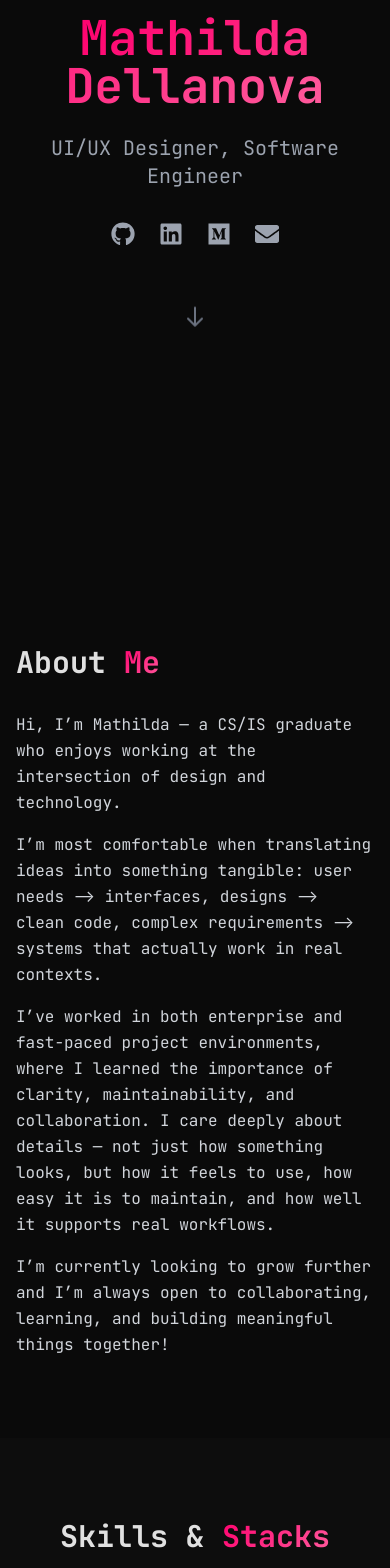
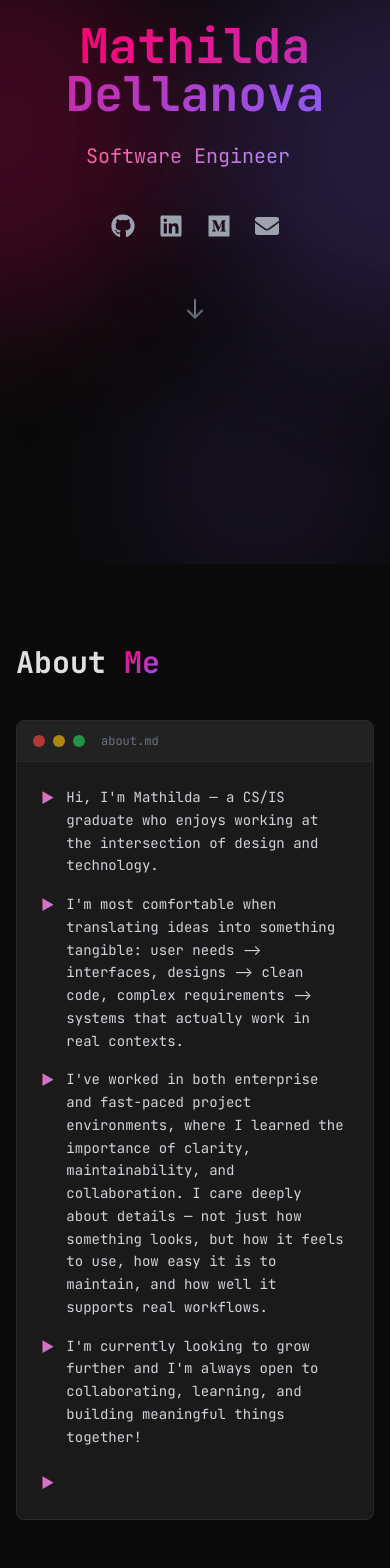
Before and after one commit to mathildahere/mathildahere.github.io, a Next.js app: page / in a window 390 px wide. Shown: the part 280-1848 px from the top of the page. Built offline with nearby package versions, Linux system fonts and the light colour scheme.

Commit message:
Pages redesign

```diff
--- a/app/globals.css
+++ b/app/globals.css
@@ -32,11 +32,34 @@ body {
   color: white;
 }
 
+/* Scrollbar */
+::-webkit-scrollbar {
+  width: 6px;
+}
+::-webkit-scrollbar-track {
+  background: #0a0a0a;
+}
+::-webkit-scrollbar-thumb {
+  background: linear-gradient(180deg, #ff006e, #8b5cf6);
+  border-radius: 3px;
+}
+
 .gradient-text {
-  background: linear-gradient(135deg, #ff006e 0%, #ff5c9d 100%);
+  background: linear-gradient(135deg, #ff006e 0%, #8b5cf6 100%);
   -webkit-background-clip: text;
   -webkit-text-fill-color: transparent;
   background-clip: text;
+}
+
+.gradient-text-subtle {
+  background: linear-gradient(135deg, #ff5c9d 0%, #a78bfa 100%);
+  -webkit-background-clip: text;
+  -webkit-text-fill-color: transparent;
+  background-clip: text;
+}
+
+.gradient-border {
+  border-image: linear-gradient(135deg, #ff006e, #8b5cf6) 1;
 }
 
 @layer utilities {
@@ -50,4 +73,12 @@ body {
     opacity: 1;
     transform: translateY(0);
   }
+
+  .glow-pink {
+    box-shadow: 0 0 20px rgba(255, 0, 110, 0.15);
+  }
+
+  .glow-pink-strong {
+    box-shadow: 0 0 30px rgba(255, 0, 110, 0.25);
+  }
 }
--- a/components/About.tsx
+++ b/components/About.tsx
@@ -1,28 +1,45 @@
 'use client';
+
+const lines = [
+  "Hi, I'm Mathilda — a CS/IS graduate who enjoys working at the intersection of design and technology.",
+  "I'm most comfortable when translating ideas into something tangible: user needs ⟶ interfaces, designs ⟶ clean code, complex requirements ⟶ systems that actually work in real contexts.",
+  "I've worked in both enterprise and fast-paced project environments, where I learned the importance of clarity, maintainability, and collaboration. I care deeply about details — not just how something looks, but how it feels to use, how easy it is to maintain, and how well it supports real workflows.",
+  "I'm currently looking to grow further and I'm always open to collaborating, learning, and building meaningful things together!",
+];
 
 export default function About() {
   return (
     <section id="about" className="py-20 px-4 sm:px-6 lg:px-8">
       <div className="max-w-4xl mx-auto">
-        <h2 className="text-3xl sm:text-4xl font-bold mb-8">
+        <h2 className="text-3xl sm:text-4xl font-bold mb-10">
           About <span className="gradient-text">Me</span>
         </h2>
-        <div className="text-gray-300 space-y-4 leading-relaxed">
-          <p>
-            Hi, I’m Mathilda — a CS/IS graduate who enjoys working at the intersection of design and technology.
-          </p>
-          <p>
-            I’m most comfortable when translating ideas into something tangible: user needs ⟶ interfaces,
-            designs ⟶ clean code, complex requirements ⟶ systems that actually work in real contexts.
-          </p>
-          <p>
-            I’ve worked in both enterprise and fast-paced project environments, where I learned the importance of clarity,
-            maintainability, and collaboration. I care deeply about details — not just how something looks, but how it feels to use,
-            how easy it is to maintain, and how well it supports real workflows.
-          </p>
-          <p>
-            I’m currently looking to grow further and I’m always open to collaborating, learning, and building meaningful things together!
-          </p>
+
+        {/* Terminal window */}
+        <div className="bg-dark-card rounded-lg border border-dark-border overflow-hidden">
+          {/* Title bar */}
+          <div className="flex items-center gap-2 px-4 py-3 bg-dark-border/50 border-b border-dark-border">
+            <div className="w-3 h-3 rounded-full bg-red-500/70" />
+            <div className="w-3 h-3 rounded-full bg-yellow-500/70" />
+            <div className="w-3 h-3 rounded-full bg-green-500/70" />
+            <span className="ml-2 text-xs text-gray-500">about.md</span>
+          </div>
+
+          {/* Body */}
+          <div className="p-6 space-y-4 text-sm leading-relaxed">
+            {lines.map((line, i) => (
+              <div key={i} className="flex items-start gap-3 group">
+                <span className="shrink-0 gradient-text-subtle font-bold select-none mt-px">▶</span>
+                <p className="text-gray-300 group-hover:text-gray-100 transition-colors duration-200">
+                  {line}
+                </p>
+              </div>
+            ))}
+            <div className="flex items-center gap-3 pt-2">
+              <span className="gradient-text-subtle font-bold select-none">▶</span>
+              <span className="animate-blink text-pink-accent">█</span>
+            </div>
+          </div>
         </div>
       </div>
     </section>
--- a/components/Hero.tsx
+++ b/components/Hero.tsx
@@ -1,8 +1,15 @@
 'use client';
 
+import { useState, useEffect } from 'react';
 import { FaGithub, FaLinkedin, FaMedium, FaEnvelope } from 'react-icons/fa';
 
+const roles = ['UI/UX Designer', 'Software Engineer', 'Full-stack Developer', 'Problem Solver'];
+
 export default function Hero() {
+  const [roleIndex, setRoleIndex] = useState(0);
+  const [displayed, setDisplayed] = useState('');
+  const [isDeleting, setIsDeleting] = useState(false);
+
   const socialLinks = [
     { icon: FaGithub, href: 'https://github.com/mathildahere', label: 'GitHub' },
     { icon: FaLinkedin, href: 'https://linkedin.com/in/mathilda-dellanova', label: 'LinkedIn' },
@@ -10,14 +17,43 @@ export default function Hero() {
     { icon: FaEnvelope, href: 'mailto:mathilda.here@gmail.com', label: 'Email' },
   ];
 
+  useEffect(() => {
+    const currentRole = roles[roleIndex];
+    const speed = isDeleting ? 50 : 100;
+
+    const timer = setTimeout(() => {
+      if (!isDeleting) {
+        setDisplayed(currentRole.slice(0, displayed.length + 1));
+        if (displayed.length + 1 === currentRole.length) {
+          setTimeout(() => setIsDeleting(true), 1800);
+        }
+      } else {
+        setDisplayed(currentRole.slice(0, displayed.length - 1));
+        if (displayed.length - 1 === 0) {
+          setIsDeleting(false);
+          setRoleIndex((prev) => (prev + 1) % roles.length);
+        }
+      }
+    }, speed);
+
+    return () => clearTimeout(timer);
+  }, [displayed, isDeleting, roleIndex]);
+
   return (
-    <section id="hero" className="min-h-screen flex items-center justify-center px-4 sm:px-6 lg:px-8 pt-16">
-      <div className="max-w-4xl w-full text-center animate-fade-in">
+    <section id="hero" className="relative min-h-screen flex items-center justify-center px-4 sm:px-6 lg:px-8 pt-16 overflow-hidden">
+      {/* Background orbs */}
+      <div className="absolute top-1/4 -left-48 w-96 h-96 bg-pink-accent/20 rounded-full blur-3xl animate-orb-float pointer-events-none" />
+      <div className="absolute bottom-1/4 -right-48 w-96 h-96 bg-purple-accent/20 rounded-full blur-3xl animate-orb-float-delay pointer-events-none" />
+      <div className="absolute top-3/4 left-1/3 w-64 h-64 bg-purple-accent/10 rounded-full blur-3xl pointer-events-none" />
+
+      <div className="relative max-w-4xl w-full text-center animate-fade-in">
         <h1 className="text-5xl sm:text-6xl md:text-7xl lg:text-8xl font-bold mb-6">
           <span className="gradient-text">Mathilda Dellanova</span>
         </h1>
-        <p className="text-xl sm:text-2xl md:text-3xl text-gray-400 mb-8">
-          UI/UX Designer, Software Engineer
+
+        <p className="text-xl sm:text-2xl md:text-3xl mb-8 h-10">
+          <span className="gradient-text-subtle">{displayed}</span>
+          <span className="animate-blink text-pink-accent ml-0.5">|</span>
         </p>
 
         {/* Social Links */}
--- a/components/Navigation.tsx
+++ b/components/Navigation.tsx
@@ -26,7 +26,9 @@ export default function Navigation() {
   return (
     <nav
       className={`fixed top-0 left-0 right-0 z-50 transition-all duration-300 ${
-        isScrolled ? 'bg-dark-bg/95 backdrop-blur-md shadow-lg' : 'bg-transparent'
+        isScrolled
+          ? 'bg-dark-bg/80 backdrop-blur-md border-b border-white/5 shadow-lg shadow-black/30'
+          : 'bg-transparent'
       }`}
     >
       <div className="max-w-7xl mx-auto px-4 sm:px-6 lg:px-8">
@@ -45,7 +47,7 @@ export default function Navigation() {
                 className="text-gray-300 hover:text-pink-accent transition-colors duration-200 relative group"
               >
                 {item.name}
-                <span className="absolute -bottom-1 left-0 w-0 h-0.5 bg-pink-accent transition-all duration-200 group-hover:w-full"></span>
+                <span className="absolute -bottom-1 left-0 w-0 h-0.5 bg-gradient-to-r from-pink-accent to-purple-accent transition-all duration-200 group-hover:w-full"></span>
               </a>
             ))}
           </div>
--- a/components/Projects.tsx
+++ b/components/Projects.tsx
@@ -80,7 +80,7 @@ export default function Projects() {
               href={project.link}
               target="_blank"
               rel="noopener noreferrer"
-              className="group bg-dark-card rounded-lg overflow-hidden border border-dark-border hover:border-pink-accent transition-all duration-300 transform hover:scale-105"
+              className="group bg-dark-card rounded-lg overflow-hidden border border-dark-border hover:border-pink-accent hover:shadow-xl hover:shadow-pink-accent/15 transition-all duration-300 transform hover:scale-105"
             >
               <div className="relative overflow-hidden aspect-video">
                 <img
--- a/components/Skills.tsx
+++ b/components/Skills.tsx
@@ -1,8 +1,9 @@
 'use client';
 
-export default function Skills() {
-  const skills = [
-    // Frontend
+const skillCategories = [
+  {
+    label: 'Frontend',
+    skills: [
       { name: 'HTML', icon: 'https://cdn.jsdelivr.net/gh/devicons/devicon/icons/html5/html5-original.svg' },
       { name: 'CSS', icon: 'https://cdn.jsdelivr.net/gh/devicons/devicon/icons/css3/css3-original.svg' },
       { name: 'JavaScript', icon: 'https://cdn.jsdelivr.net/gh/devicons/devicon/icons/javascript/javascript-original.svg' },
@@ -11,56 +12,83 @@ export default function Skills() {
       { name: 'Next.js', icon: 'https://cdn.jsdelivr.net/gh/devicons/devicon/icons/nextjs/nextjs-original.svg' },
       { name: 'Angular', icon: 'https://cdn.jsdelivr.net/gh/devicons/devicon/icons/angularjs/angularjs-original.svg' },
       { name: 'Tailwind CSS', icon: 'https://cdn.jsdelivr.net/gh/devicons/devicon/icons/tailwindcss/tailwindcss-original.svg' },
-
-    // Backend
+    ],
+  },
+  {
+    label: 'Backend',
+    skills: [
       { name: 'Node.js', icon: 'https://cdn.jsdelivr.net/gh/devicons/devicon/icons/nodejs/nodejs-original.svg' },
       { name: 'Spring Boot', icon: 'https://cdn.jsdelivr.net/gh/devicons/devicon/icons/spring/spring-original.svg' },
       { name: 'Django', icon: 'https://cdn.jsdelivr.net/gh/devicons/devicon/icons/django/django-plain.svg' },
-
-    // Database
+    ],
+  },
+  {
+    label: 'Database',
+    skills: [
       { name: 'MySQL', icon: 'https://cdn.jsdelivr.net/gh/devicons/devicon/icons/mysql/mysql-original.svg' },
       { name: 'PostgreSQL', icon: 'https://cdn.jsdelivr.net/gh/devicons/devicon/icons/postgresql/postgresql-original.svg' },
-
-    // DevOps & Deployment
+    ],
+  },
+  {
+    label: 'DevOps & Deployment',
+    skills: [
       { name: 'NPM', icon: 'https://cdn.jsdelivr.net/gh/devicons/devicon/icons/npm/npm-original-wordmark.svg' },
       { name: 'Git', icon: 'https://cdn.jsdelivr.net/gh/devicons/devicon/icons/git/git-original.svg' },
       { name: 'GitHub', icon: 'https://cdn.jsdelivr.net/gh/devicons/devicon/icons/github/github-original.svg' },
       { name: 'Vercel', icon: 'https://cdn.jsdelivr.net/gh/devicons/devicon/icons/vercel/vercel-original.svg' },
       { name: 'Netlify', icon: 'https://cdn.jsdelivr.net/gh/devicons/devicon/icons/netlify/netlify-original.svg' },
       { name: 'Railway', icon: 'https://cdn.jsdelivr.net/gh/devicons/devicon/icons/railway/railway-original.svg' },
-
-    // Tools
+    ],
+  },
+  {
+    label: 'Tools & Design',
+    skills: [
+      { name: 'Figma', icon: 'https://cdn.jsdelivr.net/gh/devicons/devicon/icons/figma/figma-original.svg' },
       { name: 'Postman', icon: 'https://cdn.jsdelivr.net/gh/devicons/devicon/icons/postman/postman-original.svg' },
-    { name: 'XAMPP', icon: 'https://cdn.jsdelivr.net/gh/devicons/devicon/icons/apache/apache-original.svg' },
       { name: 'VS Code', icon: 'https://cdn.jsdelivr.net/gh/devicons/devicon/icons/vscode/vscode-original.svg' },
       { name: 'IntelliJ IDEA', icon: 'https://cdn.jsdelivr.net/gh/devicons/devicon/icons/intellij/intellij-original.svg' },
-
-    // Design
-    { name: 'Figma', icon: 'https://cdn.jsdelivr.net/gh/devicons/devicon/icons/figma/figma-original.svg' },
+    ],
+  },
 ];
 
+export default function Skills() {
   return (
     <section id="skills" className="py-20 px-4 sm:px-6 lg:px-8 bg-dark-card/30">
       <div className="max-w-6xl mx-auto">
-        <h2 className="text-3xl sm:text-4xl font-bold mb-12 text-center">
+        <h2 className="text-3xl sm:text-4xl font-bold mb-14 text-center">
           Skills & <span className="gradient-text">Stacks</span>
         </h2>
-        <div className="grid grid-cols-3 sm:grid-cols-4 md:grid-cols-5 lg:grid-cols-6 gap-6 md:gap-8">
-          {skills.map((skill) => (
+
+        <div className="space-y-10">
+          {skillCategories.map((category) => (
+            <div key={category.label}>
+              {/* Category label */}
+              <div className="flex items-center gap-3 mb-5">
+                <span className="text-xs font-semibold tracking-widest uppercase text-pink-accent/70">
+                  {category.label}
+                </span>
+                <div className="flex-1 h-px bg-gradient-to-r from-pink-accent/20 to-transparent" />
+              </div>
+
+              <div className="grid grid-cols-3 sm:grid-cols-4 md:grid-cols-6 lg:grid-cols-8 gap-4">
+                {category.skills.map((skill) => (
                   <div
                     key={skill.name}
-              className="flex flex-col items-center justify-center p-4 bg-dark-card rounded-lg border border-dark-border hover:border-pink-accent transition-all duration-300 transform hover:scale-105 group"
+                    className="flex flex-col items-center justify-center p-3 bg-dark-card rounded-lg border border-dark-border hover:border-pink-accent hover:shadow-md hover:shadow-pink-accent/10 transition-all duration-300 transform hover:scale-105 group"
                   >
-              <div className="w-12 h-12 sm:w-14 sm:h-14 mb-3 relative">
+                    <div className="w-10 h-10 sm:w-12 sm:h-12 mb-2 relative">
                       <img
                         src={skill.icon}
                         alt={skill.name}
                         className="w-full h-full object-contain filter grayscale group-hover:grayscale-0 transition-all duration-300"
                       />
                     </div>
-              <span className="text-xs sm:text-sm text-gray-400 text-center group-hover:text-pink-light transition-colors duration-300">
+                    <span className="text-xs text-gray-500 text-center group-hover:text-pink-light transition-colors duration-300">
                       {skill.name}
                     </span>
+                  </div>
+                ))}
+              </div>
             </div>
           ))}
         </div>
```
Also changed, not shown: components/Experience.tsx (+29 -19 lines), tailwind.config.ts (+14 -0 lines). Lines whose indentation alone changed are shown as unchanged.
